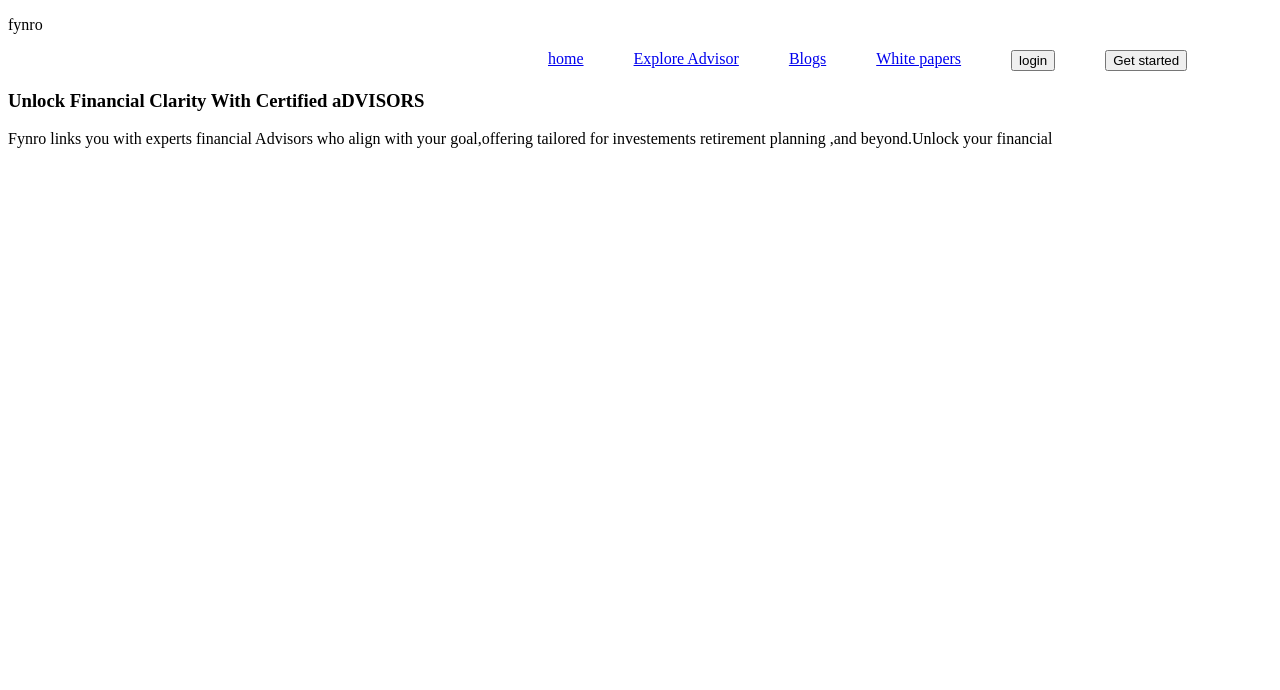
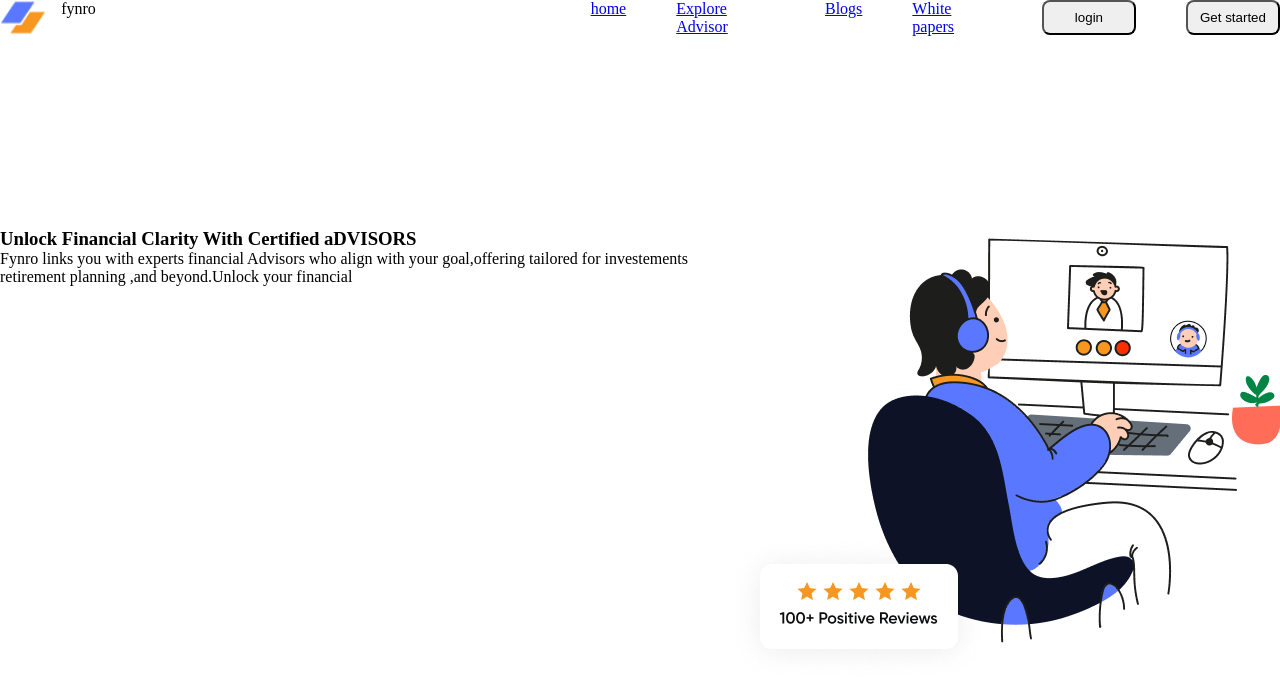
Before and after one commit to Naveen-kumar2410/basic, a plain HTML site: page index.html in a window 1280 px wide. Drawn offline with Linux system fonts and the light colour scheme.

Commit message:
files added

```diff
--- a/index.html
+++ b/index.html
@@ -7,9 +7,11 @@
     <title>Document</title>
 </head>
 <body>
-<section>
+<section class="top-navbar">
     <div class="nav-bar">
+        <img src="Logo.png" alt="icon">
         <p>fynro</p>
+    </div>
         <div class="nav">
             <ul>
                 <li><a href="home">home</a></li>
@@ -22,7 +24,7 @@
 
         </div>
 
-    </div>
+
 </section>
 
 <section class="hero-page">
@@ -37,7 +39,7 @@
     </div>
 
     <div class="img">
-        <img src="" alt="">
+        <img src="hero-img.png" alt="image">
 
     </div>
 
--- a/style.css
+++ b/style.css
@@ -1,8 +1,6 @@
-body{
-    margin-top: none;
-    padding: none;
-    height: 100%;
-    width: 100%;
+*{
+    margin: 0;
+    padding: 0;
 }
 
 .header{
@@ -11,6 +9,7 @@ body{
     padding: 2px;
     color: black;
     justify-content: center;
+    margin-bottom:10px;
 }
 ul li{
     display:inline-block;
@@ -20,3 +19,24 @@ ul{
     gap:50px;
     margin-left:500px;
 }
+
+.nav-bar{
+    display: flex;
+    gap: 15px;
+}
+
+.top-navbar{
+    display: flex;
+}
+
+button {
+    width: 100px;
+    border-radius: 8px;
+    height: 35px;
+}
+
+.hero-page{
+    display: flex;
+    padding: 20x;
+    margin-top: 15%;
+}
```
Also changed, not shown: Logo.png (added), hero-img.png (added).
